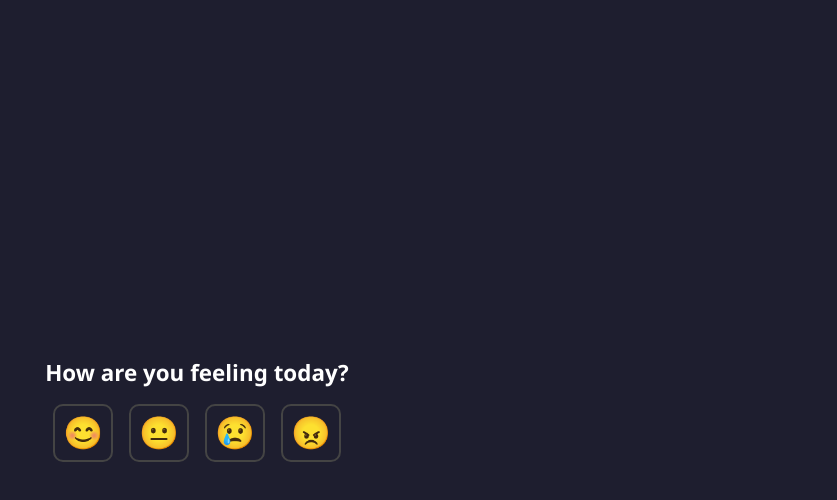
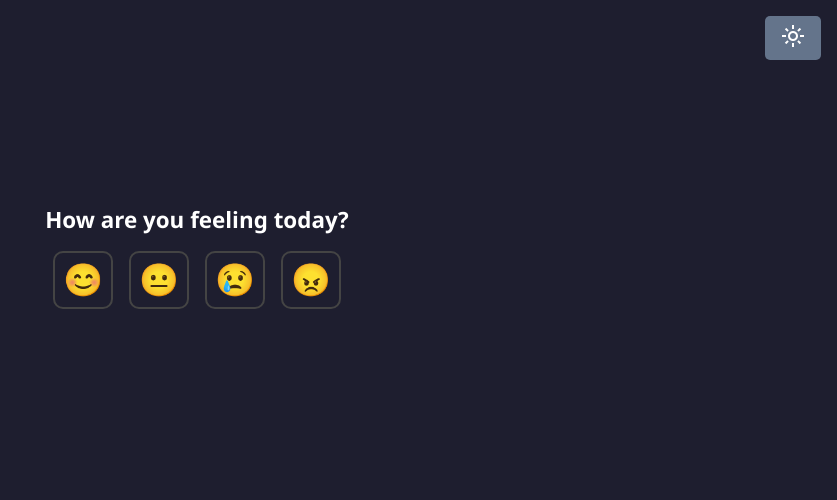
Before and after one commit to wavy5599/EmotiCare, a plain HTML site: page index.html in a window 1280 px wide. Shown: the whole page, without its empty margins (443-1280 px from the left). Drawn offline with nearby package versions, Linux system fonts and the light colour scheme.

Commit message:
added light mode and dark mode

```diff
--- a/index.html
+++ b/index.html
@@ -4,7 +4,36 @@
   <meta charset="UTF-8">
   <meta name="viewport" content="width=device-width, initial-scale=1.0">
   <title>Mental Health Chatbot</title>
+  <link rel="stylesheet"
+   href="https://fonts.googleapis.com/css2?family=Material+Symbols+Outlined:opsz,wght,FILL,GRAD@24,400,0,0&icon_names=light_mode" />
   <style>
+     /* 🌈 Gradient Theme Variables */
+     :root {
+      --bg-gradient-dark: linear-gradient(135deg, #1e1e2f, #2e2e3f); /* Dark mode background */
+      --bg-gradient-light: linear-gradient(135deg, #dbeafe, #e0f2fe); /* Light mode background */
+      --text-dark: white;
+      --text-light: #1e293b;
+    }
+
+    /* 🌓 Default (dark) styling */
+    body {
+      margin: 0;
+      font-family: 'Segoe UI', sans-serif;
+      background: var(--bg-gradient-dark);
+      color: var(--text-dark);
+      display: flex;
+      flex-direction: column;
+      height: 100vh;
+      transition: background 0.3s, color 0.3s;
+    }
+
+    /* 🌓 Light mode override */
+    body.light-mode {
+      background: var(--bg-gradient-light);
+      color: var(--text-light);
+    }
+
+
     html, body {
       margin: 0;
       padding: 0;
@@ -50,6 +79,12 @@
       bottom: 0;
       z-index: 10;
     }
+
+    /* 🌞 Light mode input styling */
+    body.light-mode .input-area {
+      background: #e0f2fe;
+    }
+
     input {
       flex: 1;
       padding: 0.6rem;
@@ -80,6 +115,21 @@
       border-radius: 6px;
       padding: 0.5rem 1rem;
     }
+
+    /* 🌗 Mode toggle button (top right) */
+    .mode-toggle {
+      position: absolute;
+      top: 1rem;
+      right: 1rem;
+      background: #64748b;
+      color: white;
+      border: none;
+      padding: 0.5rem 1rem;
+      border-radius: 5px;
+      cursor: pointer;
+    }
+
+
     .mood-selector {
       display: flex;
       flex-direction: column;
@@ -136,11 +186,25 @@
   </style>
 </head>
 <body>
+   <!-- 🌗 Light/Dark Mode Button -->
+   <button class="mode-toggle" onclick="toggleMode()"><span class="material-symbols-outlined">
+    light_mode
+    </span></button>
+   <div id="app"></div>
+
+
   <div id="app"></div>
   <script>
     const app = document.getElementById('app');
     let messages = [];
     let mood = null;
+
+
+     // 🌗 Mode toggle function
+     function toggleMode() {
+      document.body.classList.toggle('light-mode');
+
+     }
 
     function renderMoodSelector() {
       app.innerHTML = `
```
